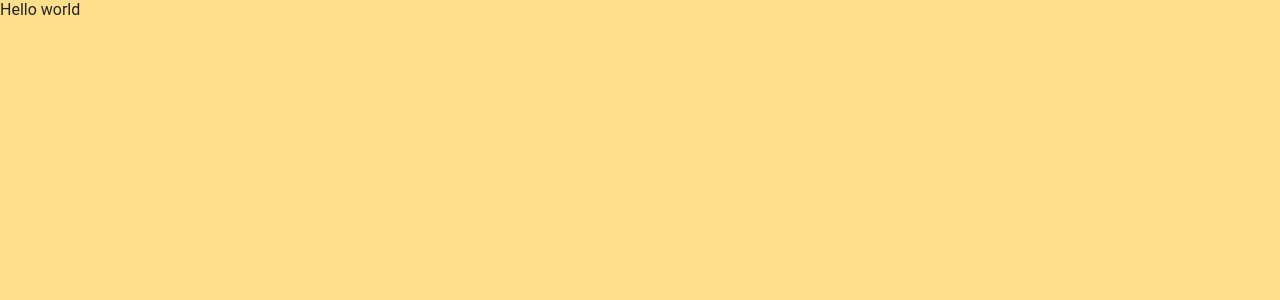
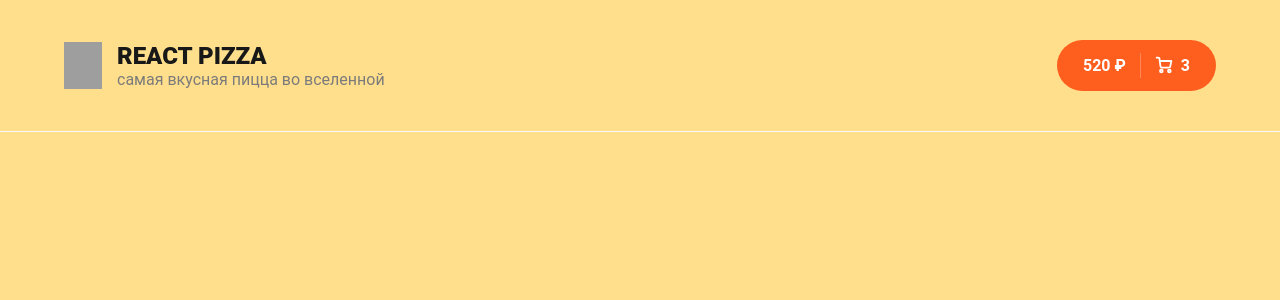
Before and after one commit to ScobarDen/react-ts-pizza-store, a React (Create React App) app: page / in a window 1280 px wide. Shown: the top 300 px of the page. Built offline with nearby package versions, Linux system fonts and the light colour scheme; grey boxes are pictures that could not be loaded.

Commit message:
add header

```diff
--- a/src/App.js
+++ b/src/App.js
@@ -1,7 +1,58 @@
 import './scss/app.scss';
 
+function Header() {
+  return (
+    <div className="header">
+      <div className="container">
+        <div className="header__logo">
+          <img width="38" src="./img/pizza-logo.svg" alt="Pizza logo" />
+          <div>
+            <h1>React Pizza</h1>
+            <p>самая вкусная пицца во вселенной</p>
+          </div>
+        </div>
+        <div className="header__cart">
+          <a href="/cart.html" className="button button--cart">
+            <span>520 ₽</span>
+            <div className="button__delimiter"></div>
+            <svg
+              width="18"
+              height="18"
+              viewBox="0 0 18 18"
+              fill="none"
+              xmlns="http://www.w3.org/2000/svg">
+              <path
+                d="M6.33333 16.3333C7.06971 16.3333 7.66667 15.7364 7.66667 15C7.66667 14.2636 7.06971 13.6667 6.33333 13.6667C5.59695 13.6667 5 14.2636 5 15C5 15.7364 5.59695 16.3333 6.33333 16.3333Z"
+                stroke="white"
+                stroke-width="1.8"
+                stroke-linecap="round"
+                stroke-linejoin="round"
+              />
+              <path
+                d="M14.3333 16.3333C15.0697 16.3333 15.6667 15.7364 15.6667 15C15.6667 14.2636 15.0697 13.6667 14.3333 13.6667C13.597 13.6667 13 14.2636 13 15C13 15.7364 13.597 16.3333 14.3333 16.3333Z"
+                stroke="white"
+                stroke-width="1.8"
+                stroke-linecap="round"
+                stroke-linejoin="round"
+              />
+              <path
+                d="M4.78002 4.99999H16.3334L15.2134 10.5933C15.1524 10.9003 14.9854 11.176 14.7417 11.3722C14.4979 11.5684 14.1929 11.6727 13.88 11.6667H6.83335C6.50781 11.6694 6.1925 11.553 5.94689 11.3393C5.70128 11.1256 5.54233 10.8295 5.50002 10.5067L4.48669 2.82666C4.44466 2.50615 4.28764 2.21182 4.04482 1.99844C3.80201 1.78505 3.48994 1.66715 3.16669 1.66666H1.66669"
+                stroke="white"
+                stroke-width="1.8"
+                stroke-linecap="round"
+                stroke-linejoin="round"
+              />
+            </svg>
+            <span>3</span>
+          </a>
+        </div>
+      </div>
+    </div>
+  );
+}
+
 function App() {
-  return <div>Hello world</div>;
+  return <Header />;
 }
 
 export default App;
```
